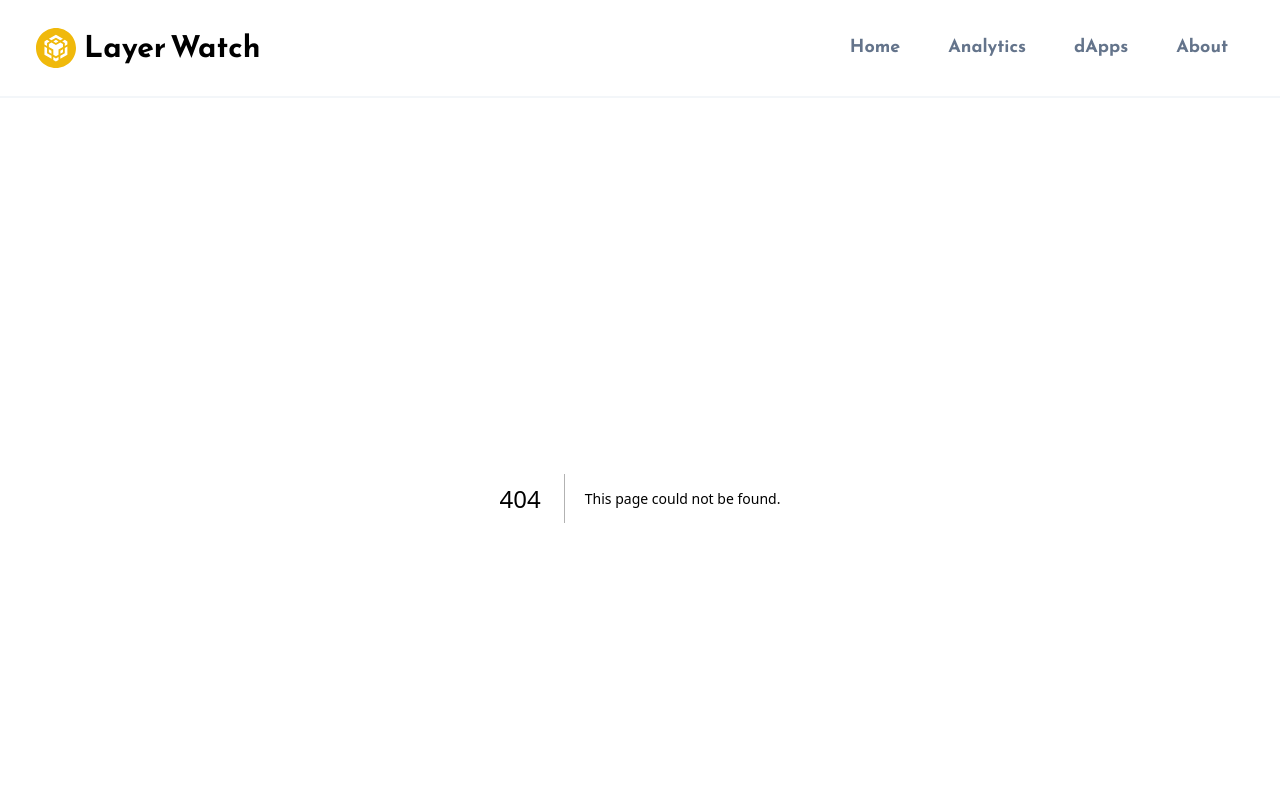
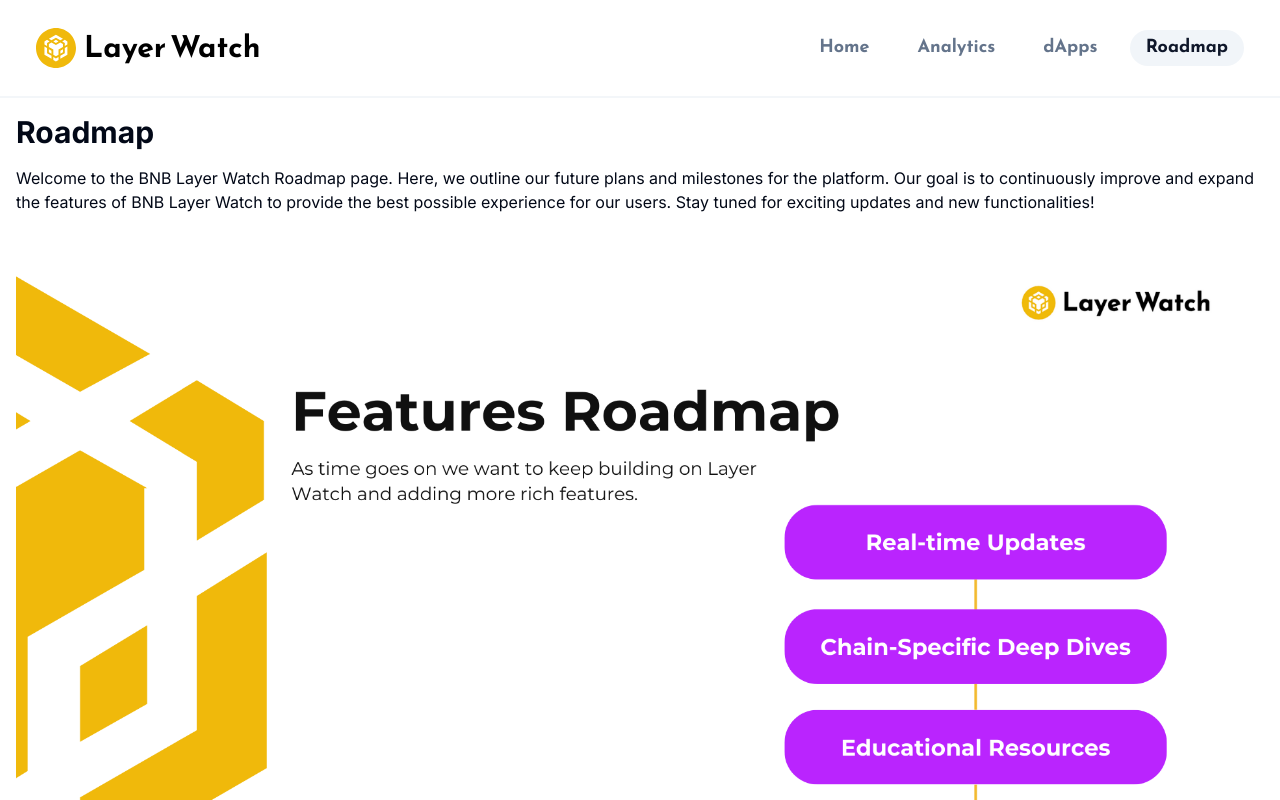
Before and after one commit to OpeOginni/bnb-layerwatch, a Next.js app: page /roadmap in a window 1280 px wide. Before the commit this address had no page. Shown: the top 800 px of the page. Built offline with nearby package versions, Linux system fonts and the light colour scheme.

Commit message:
Added Roadmap Page

```diff
--- a/src/app/about/page.tsx
+++ /dev/null
@@ -1 +0,0 @@
-export default function AboutPage() {}
--- a/src/app/layout.tsx
+++ b/src/app/layout.tsx
@@ -9,8 +9,9 @@ import Footer from "@/components/Footer";
 const inter = Inter({ subsets: ["latin"] });
 
 export const metadata: Metadata = {
-  title: "Create Next App",
-  description: "Generated by create next app",
+  title: "Layer Watch",
+  description:
+    "Get more data and information about the BSC Network Layer2 Chains",
 };
 
 export default function RootLayout({
--- /dev/null
+++ b/src/app/roadmap/page.tsx
@@ -0,0 +1,23 @@
+import React from "react";
+
+export default function RoadmapPage() {
+  return (
+    <div className="container mx-auto p-4">
+      <h1 className="text-3xl font-bold mb-4">Roadmap</h1>
+
+      <section className="mb-8">
+        <p>
+          Welcome to the BNB Layer Watch Roadmap page. Here, we outline our
+          future plans and milestones for the platform. Our goal is to
+          continuously improve and expand the features of BNB Layer Watch to
+          provide the best possible experience for our users. Stay tuned for
+          exciting updates and new functionalities!
+        </p>
+      </section>
+
+      <section>
+        <img src="/roadmap.png" alt="Roadmap" className="w-full h-auto" />
+      </section>
+    </div>
+  );
+}
--- a/src/components/Header.tsx
+++ b/src/components/Header.tsx
@@ -56,11 +56,11 @@ export default function Header() {
           </Link>
           <Link
             className={cn(
-              pathname === "/about" ? selectedClass : unselectedClass
+              pathname === "/roadmap" ? selectedClass : unselectedClass
             )}
-            href={"/about"}
+            href={"/roadmap"}
           >
-            About
+            Roadmap
           </Link>
         </div>
       </div>
```
Also changed, not shown: public/roadmap.png (added).
